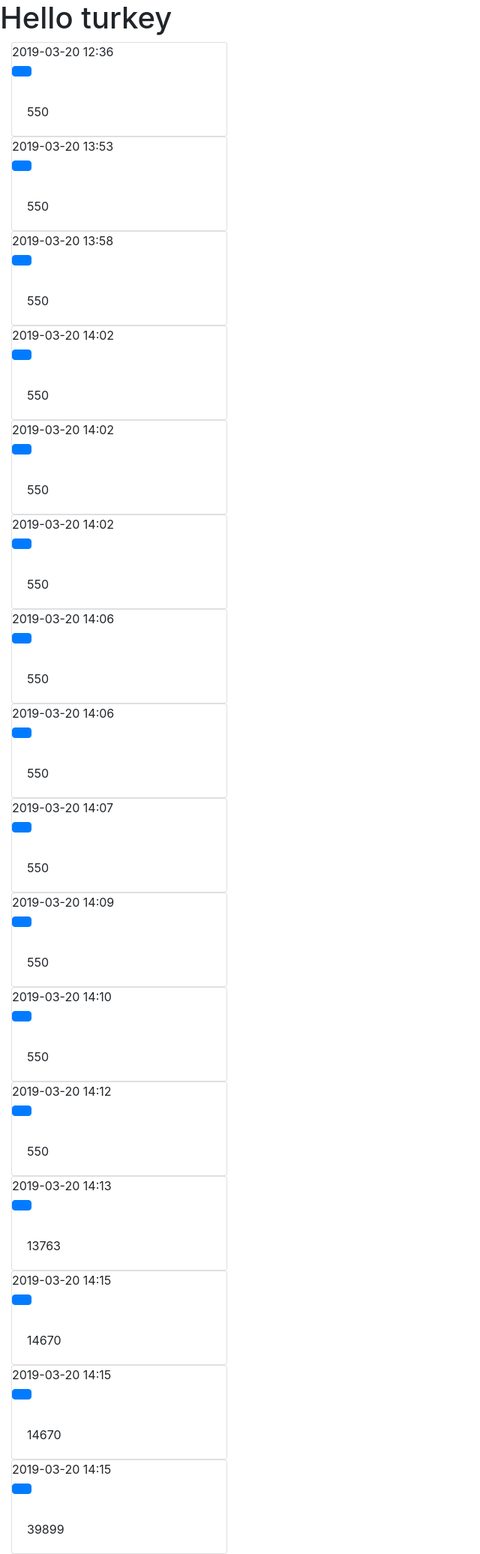
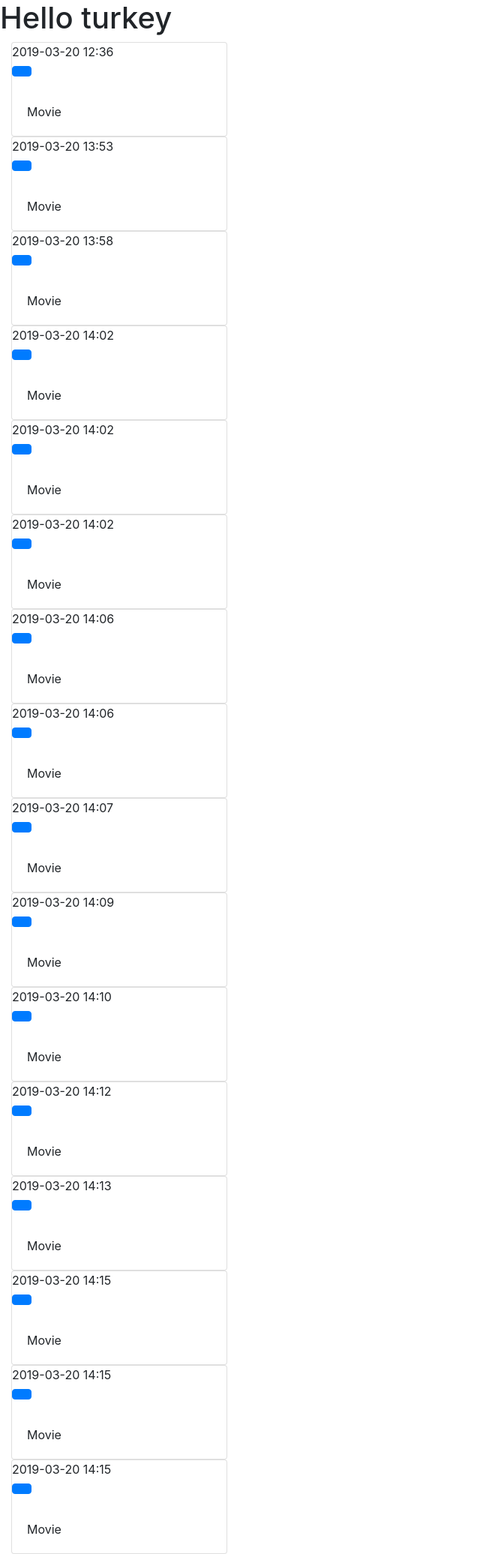
Before and after one commit to meltedopen/Cinemite, a Flask app: a page that uses templates/list.html in a window 1280 px wide. Shown: the part 56-2128 px from the top of the page at 75% size, without its empty margins (0-640 px from the left). Run offline with Flask 2, Linux system fonts and the light colour scheme; a user stored in the database is signed in; data comes from the database, SQL or seed files in the repository; some libraries are stand-ins or nearby versions.

Commit message:
updated list.html

```diff
--- a/templates/list.html
+++ b/templates/list.html
@@ -2,14 +2,20 @@
 
 {% block content %}
 {% for item in list %}
-<div class="card" style="width: 18rem;">
+<div class="card" data-id={{ item.movie_id }} style="width: 18rem;">
   <time data-time="{{ item.timestamp }}" class="distime"
     datetime="{{ item.timestamp.strftime('%Y-%m-%d %H:%M') }}">{{ item.timestamp.strftime('%Y-%m-%d %H:%M') }}</time>
   <h5 class="card-title"><a class="btn btn-primary"
       href="{{ url_for('list', username=item.user_id.username) }}">{{ item.user_id.username }}</a></h5>
   <div class="card-body">
-    <p class="card-text">{{ item.movie_id }}</p>
+    <p class="card-text">Movie</p>
   </div>
 </div>
 {% endfor %}
+
+<script>
+  $(function() {
+    console.log("this")
+  })
+</script>
 {% endblock %}
```
